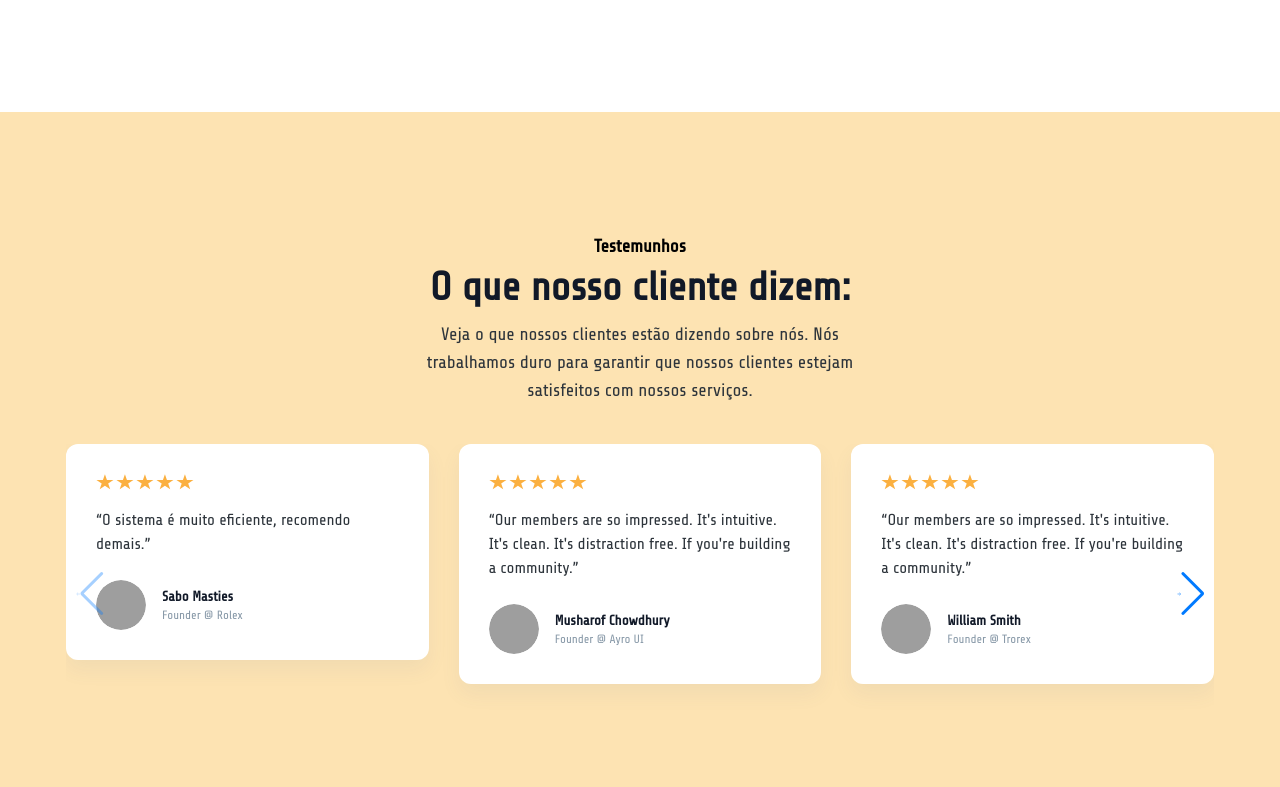
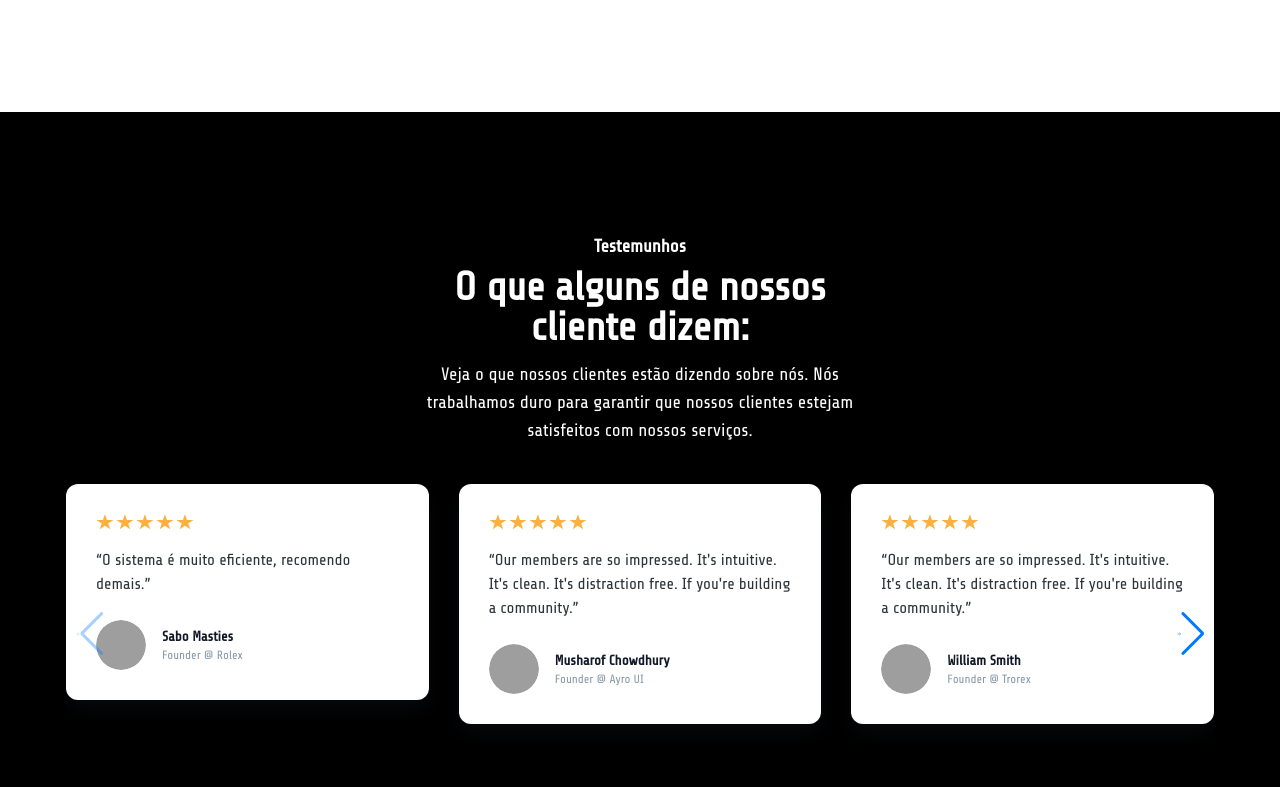
Before and after one commit to RomuloOliveira94/romimsoftware-landing-page, an Astro site: page / in a window 1280 px wide. Shown: the part 3133-3920 px from the top of the page. Built offline with nearby package versions, Linux system fonts and the light colour scheme; Astro itself is replaced by a stand-in of ours; grey boxes are pictures that could not be loaded.

Commit message:
#adjust testimonials

```diff
--- a/src/components/sections/CTASection.astro
+++ b/src/components/sections/CTASection.astro
@@ -19,7 +19,7 @@
             </p>
             <a
               href="javascript:void(0)"
-              class="p-3 inline-block py-3 text-base font-medium text-xl text-black transition border border-transparent border-black rounded-md hover:bg-red-700 hover:text-white"
+              class="p-3 inline-block py-3 font-medium text-xl text-black transition border border-transparent border-black rounded-md hover:bg-red-700 hover:text-white"
             >
               Entre em contato.
             </a>
--- a/src/components/sections/TestimonialsSection.astro
+++ b/src/components/sections/TestimonialsSection.astro
@@ -45,18 +45,18 @@ const testimonials = [
 ];
 ---
 
-<section id="testimonials" class="py-20 md:py-[120px] bg-primary dark:bg-dark-2 overflow-hidden">
+<section id="testimonials" class="py-20 md:py-[120px] bg-black overflow-hidden">
   <div class="container px-4">
     <div class="flex flex-wrap justify-center -mx-4">
-      <div class="w-full px-4">
+      <div class="w-full px-4 text-white">
         <div class="mx-auto mb-[60px] max-w-[485px] text-center">
           <span class="block mb-2 text-lg font-semibold">
             Testemunhos
           </span>
-          <h2 class="text-dark dark:text-white mb-3 text-3xl leading-[1.2] font-bold sm:text-4xl md:text-[40px]">
-            O que nosso cliente dizem:
+          <h2 class=" dark:text-white mb-3 text-3xl leading-[1.2] font-bold sm:text-4xl md:text-[40px]">
+            O que alguns de nossos cliente dizem:
           </h2>
-          <p class="text-body-color dark:text-dark-6 text-lg">
+          <p class=" text-lg">
            Veja o que nossos clientes estão dizendo sobre nós. Nós trabalhamos duro para garantir que nossos clientes estejam satisfeitos com nossos serviços.
           </p>
         </div>
```
